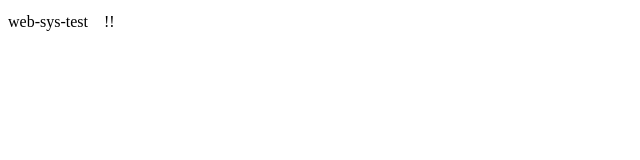
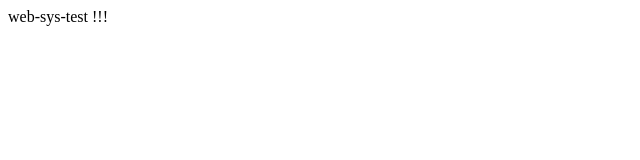
Before and after one commit to sato6-git/web-sys, a plain HTML site: page app/index.html in a window 1280 px wide. Shown: the full height of the page, 0-640 px from the left. Drawn offline with Linux system fonts and the light colour scheme.

Commit message:
index.html update

```diff
--- a/app/index.html
+++ b/app/index.html
@@ -1 +1 @@
-<p>web-sys-test　!!</p>
+<p>web-sys-test !!!</p>
```
